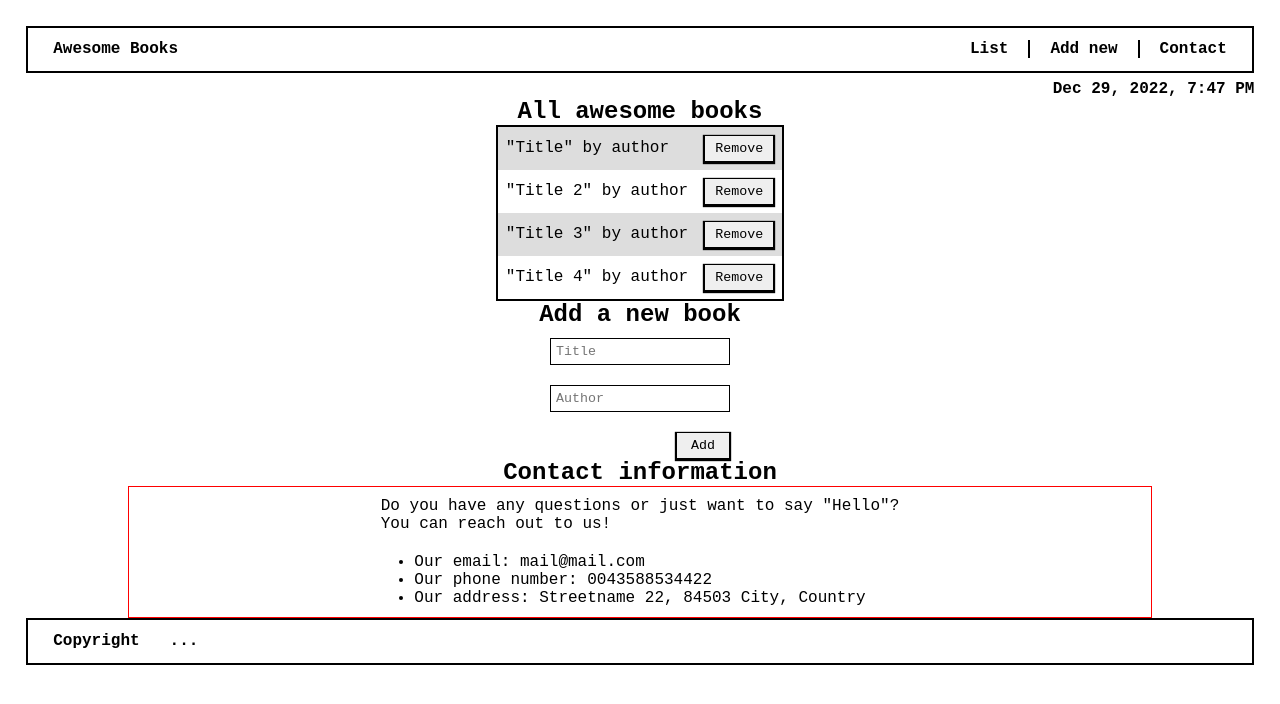
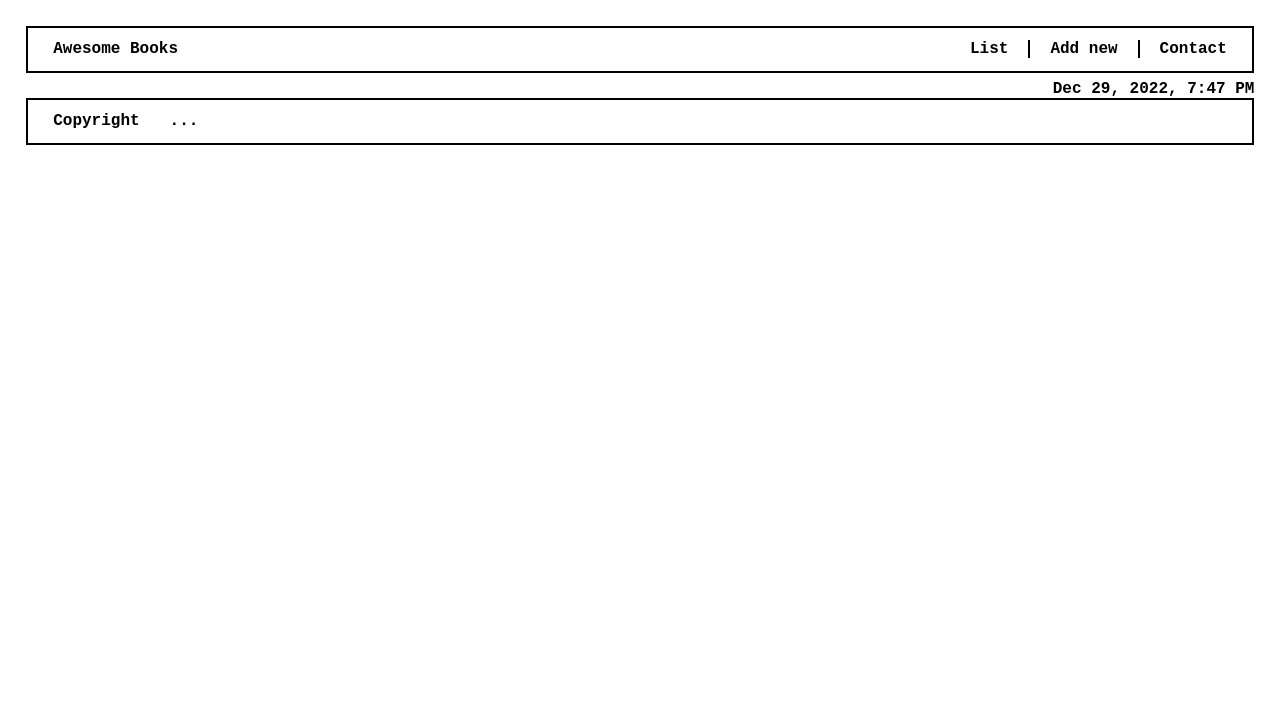
Before and after one commit to tobuya/AB-ES6-WEBPACK, a website built with webpack: page src/index.html in a window 1280 px wide. Built offline with nearby package versions, Linux system fonts and the light colour scheme.

Commit message:
Remove the hard coded HTML body tags

```diff
--- a/src/index.html
+++ b/src/index.html
@@ -24,51 +24,8 @@
         </nav>
         <p id="luxon-date"></p>
     </header>
-    <main>
-        <section id="book-list">
-            <h2>All awesome books</h2>
-            <table>
-                <tr>
-                    <td>"Title" by author</td>
-                    <td><button>Remove</button></td>
-                </tr>
-                <tr>
-                    <td>"Title 2" by author</td>
-                    <td><button>Remove</button></td>
-                </tr>
-                <tr>
-                    <td>"Title 3" by author</td>
-                    <td><button>Remove</button></td>
-                </tr>
-                <tr>
-                    <td>"Title 4" by author</td>
-                    <td><button>Remove</button></td>
-                </tr>
-            </table>
-        </section>
-        <section id="add-new-book">
-            <h2>Add a new book</h2>
-            <form action="#">
-                <label for="title">
-                    <input id="title" type="text" placeholder="Title" />
-                </label>
-                <label for="author">
-                    <input id="author" type="text" placeholder="Author" />
-                </label>
-                <button id="add-button" type="submit">Add</button>
-            </form>
-        </section>
-        <section id="contact-info">
-            <h2>Contact information</h2>
-            <div id="contact-info-div">
-                <p>Do you have any questions or just want to say "Hello"? <br>You can reach out to us!</p>
-                <ul>
-                    <li>Our email: mail@mail.com</li>
-                    <li>Our phone number: 0043588534422</li>
-                    <li>Our address: Streetname 22, 84503 City, Country</li>
-                </ul>
-            </div>
-        </section>
+    <main id="main">
+       <!-- Created dynamically -->
     </main>
     <footer>
         <p>Copyright</p>
```
